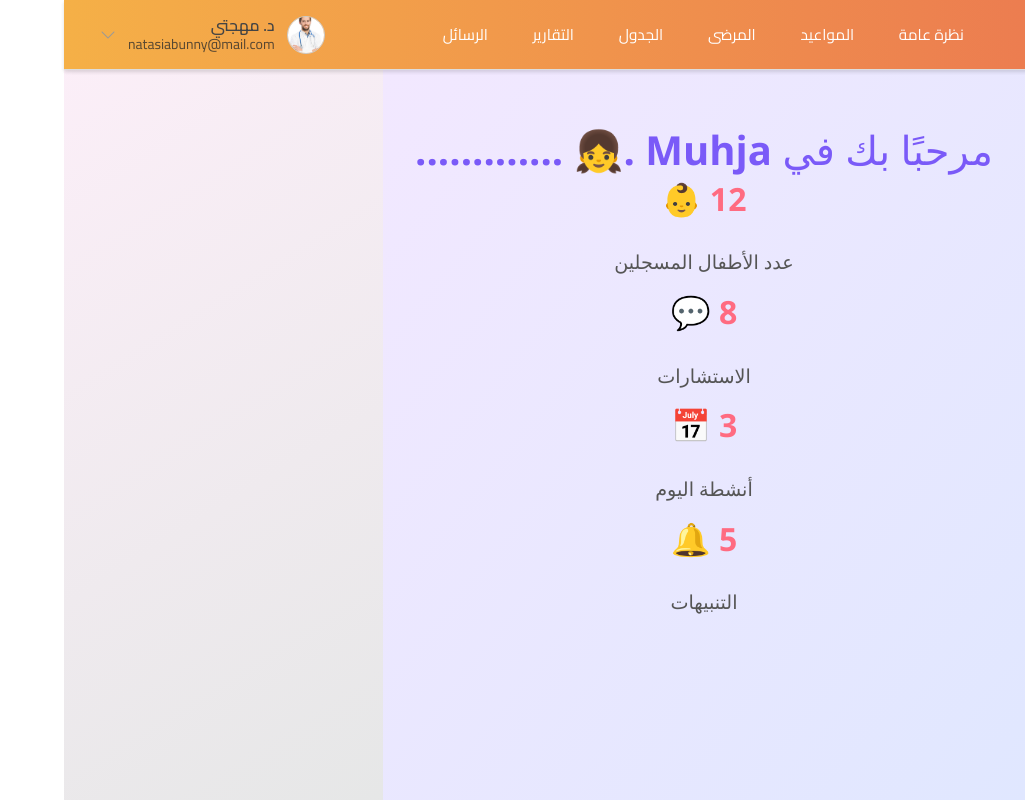
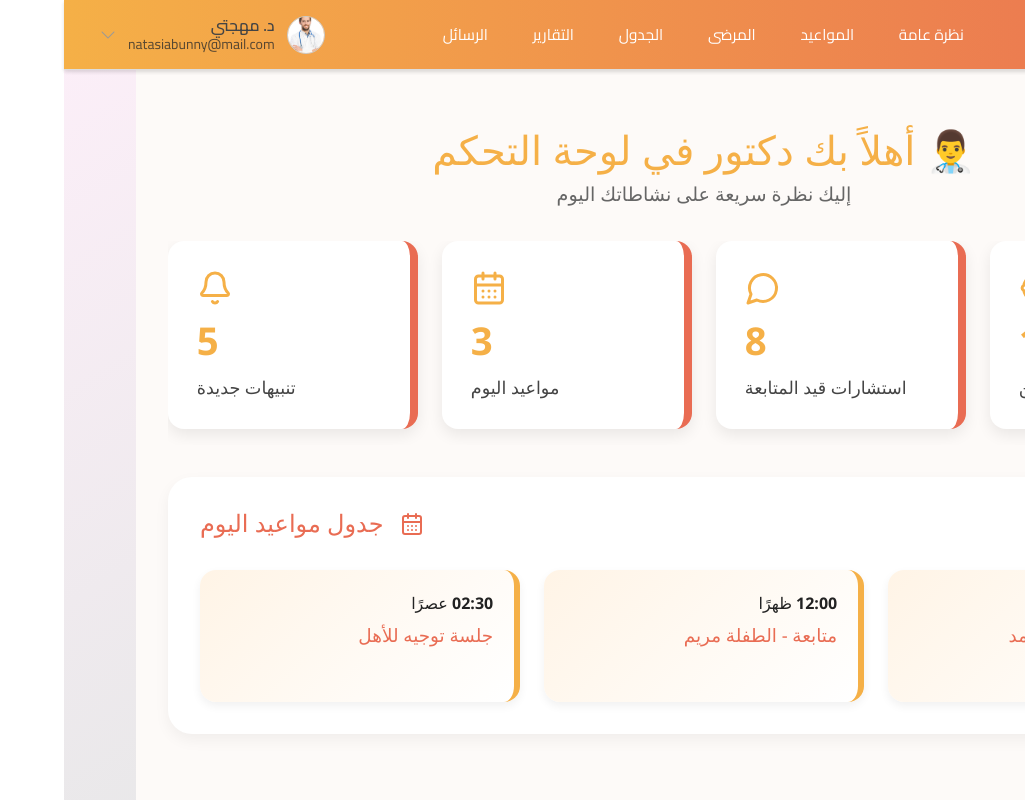
Before and after one commit to SaraDarwazeh/Muhjah, a React (Vite) app: page /main in a window 1280 px wide. Shown: the whole page, without its empty margins (255-1280 px from the left). Built offline with nearby package versions, Linux system fonts and the light colour scheme.

Commit message:
dashboard

```diff
--- a/package.json
+++ b/package.json
@@ -11,6 +11,7 @@
   },
   "dependencies": {
     "bootstrap-icons": "^1.11.3",
+    "lucide-react": "^0.501.0",
     "react": "^18.3.1",
     "react-dom": "^18.3.1",
     "react-icons": "^5.5.0",
--- a/src/app/MainPage/MainPage.css
+++ b/src/app/MainPage/MainPage.css
@@ -1,21 +1,126 @@
+:root {
+  --main-color: #e96c53;
+  --sec-color: #f5b047;
+}
+
 .main-page-wrapper {
   min-height: 100vh;
   padding-top: 80px;
-  background: linear-gradient(to bottom right, #f3e8ff, #e0e7ff); /* بنفسجي فاتح */
+  background: #fdfaf8;
+  overflow-x: hidden;
 }
 
 .main-dashboard {
   text-align: center;
   padding: 3rem 2rem;
+  max-width: 1300px;
+  margin: auto;
 }
 
 .main-dashboard h1 {
   font-size: 2.5rem;
-  color: #7A5AF8; /* بنفسجي أنيق */
+  color: var(--sec-color);
   font-weight: 700;
+  margin-bottom: 0.5rem;
 }
 
 .main-dashboard p {
   font-size: 1.2rem;
-  color: #555; /* لون رمادي أنعم */
+  color: #666;
+  margin-bottom: 2rem;
 }
+
+/* horizontal scrollable row */
+.dashboard-row {
+  display: flex;
+  gap: 1.5rem;
+  overflow-x: auto;
+  padding-bottom: 1rem;
+  margin-bottom: 2rem;
+  scroll-snap-type: x mandatory;
+  -webkit-overflow-scrolling: touch;
+}
+
+.dashboard-box {
+  min-width: 250px;
+  flex: 0 0 auto;
+  scroll-snap-align: start;
+  background-color: #fff;
+  border-right: 8px solid var(--main-color);
+  padding: 1.8rem;
+  border-radius: 1rem;
+  box-shadow: 0 6px 15px rgba(0, 0, 0, 0.08);
+  text-align: right;
+  display: flex;
+  flex-direction: column;
+  align-items: flex-end;
+  gap: 0.7rem;
+  transition: transform 0.3s ease;
+}
+
+.dashboard-box h2 {
+  font-size: 2.4rem;
+  color: var(--sec-color);
+  margin: 0;
+}
+
+.dashboard-box p {
+  font-size: 1.1rem;
+  color: #444;
+  margin: 0;
+}
+
+.dashboard-box:hover {
+  transform: translateY(-4px);
+}
+
+.schedule-section {
+  background-color: #fff;
+  padding: 2rem;
+  border-radius: 1.5rem;
+  box-shadow: 0 6px 15px rgba(0,0,0,0.05);
+  margin-top: 2rem;
+  text-align: right;
+}
+
+.schedule-section h3 {
+  font-size: 1.5rem;
+  color: var(--main-color);
+  display: flex;
+  align-items: center;
+  justify-content: flex-end;
+  gap: 0.5rem;
+  margin-bottom: 2rem;
+}
+
+.schedule-grid {
+  display: grid;
+  grid-template-columns: repeat(auto-fit, minmax(250px, 1fr));
+  gap: 1.5rem;
+}
+
+.schedule-card {
+  background: linear-gradient(135deg, #fff4e6, #fff);
+  border-right: 6px solid var(--sec-color);
+  padding: 1.3rem;
+  border-radius: 1rem;
+  box-shadow: 0 4px 10px rgba(0,0,0,0.06);
+  text-align: right;
+  transition: transform 0.2s ease;
+}
+
+.schedule-card:hover {
+  transform: translateY(-4px);
+}
+
+.schedule-card span {
+  font-size: 1rem;
+  font-weight: bold;
+  color: #222;
+}
+
+.schedule-card p {
+  font-size: 1.15rem;
+  margin-top: 0.4rem;
+  color: var(--main-color);
+}
--- a/src/app/MainPage/MainPage.jsx
+++ b/src/app/MainPage/MainPage.jsx
@@ -1,5 +1,6 @@
 import React from 'react';
 import Navbar from '../Navbar/Navbar';
+import { Baby, CalendarDays, Bell, MessageCircle } from 'lucide-react';
 import './mainPage.css';
 
 const MainPage = () => {
@@ -7,28 +8,49 @@ const MainPage = () => {
         <div className="main-page-wrapper">
             <Navbar />
             <div className="main-dashboard">
-                <h1>مرحبًا بك في Muhja       .👧       .............</h1>
+                <h1>👨‍⚕️ أهلاً بك دكتور في لوحة التحكم</h1>
+                <p>إليك نظرة سريعة على نشاطاتك اليوم</p>
 
-                <div className="dashboard-grid">
+                <div className="dashboard-row">
                     <div className="dashboard-box">
-                        <h2>12 👶</h2>
+                        <Baby size={36} color="#f5b047" />
+                        <h2>12</h2>
                         <p>عدد الأطفال المسجلين</p>
                     </div>
                     <div className="dashboard-box">
-                        <h2>8 💬</h2>
-                        <p>الاستشارات</p>
+                        <MessageCircle size={36} color="#f5b047" />
+                        <h2>8</h2>
+                        <p>استشارات قيد المتابعة</p>
                     </div>
                     <div className="dashboard-box">
-                        <h2>3 📅</h2>
-                        <p>أنشطة اليوم</p>
+                        <CalendarDays size={36} color="#f5b047" />
+                        <h2>3</h2>
+                        <p>مواعيد اليوم</p>
                     </div>
                     <div className="dashboard-box">
-                        <h2>5 🔔</h2>
-                        <p>التنبيهات</p>
+                        <Bell size={36} color="#f5b047" />
+                        <h2>5</h2>
+                        <p>تنبيهات جديدة</p>
                     </div>
                 </div>
 
-
+                <div className="schedule-section">
+                    <h3><CalendarDays size={24} color="#e96c53" style={{ marginLeft: '8px' }} /> جدول مواعيد اليوم</h3>
+                    <div className="schedule-grid">
+                        <div className="schedule-card">
+                            <span>10:00 صباحًا</span>
+                            <p>استشارة - الطفل أحمد</p>
+                        </div>
+                        <div className="schedule-card">
+                            <span>12:00 ظهرًا</span>
+                            <p>متابعة - الطفلة مريم</p>
+                        </div>
+                        <div className="schedule-card">
+                            <span>02:30 عصرًا</span>
+                            <p>جلسة توجيه للأهل</p>
+                        </div>
+                    </div>
+                </div>
             </div>
         </div>
     );
```
Also changed, not shown: 1 other file (tests, documents, lock files or other folders).
